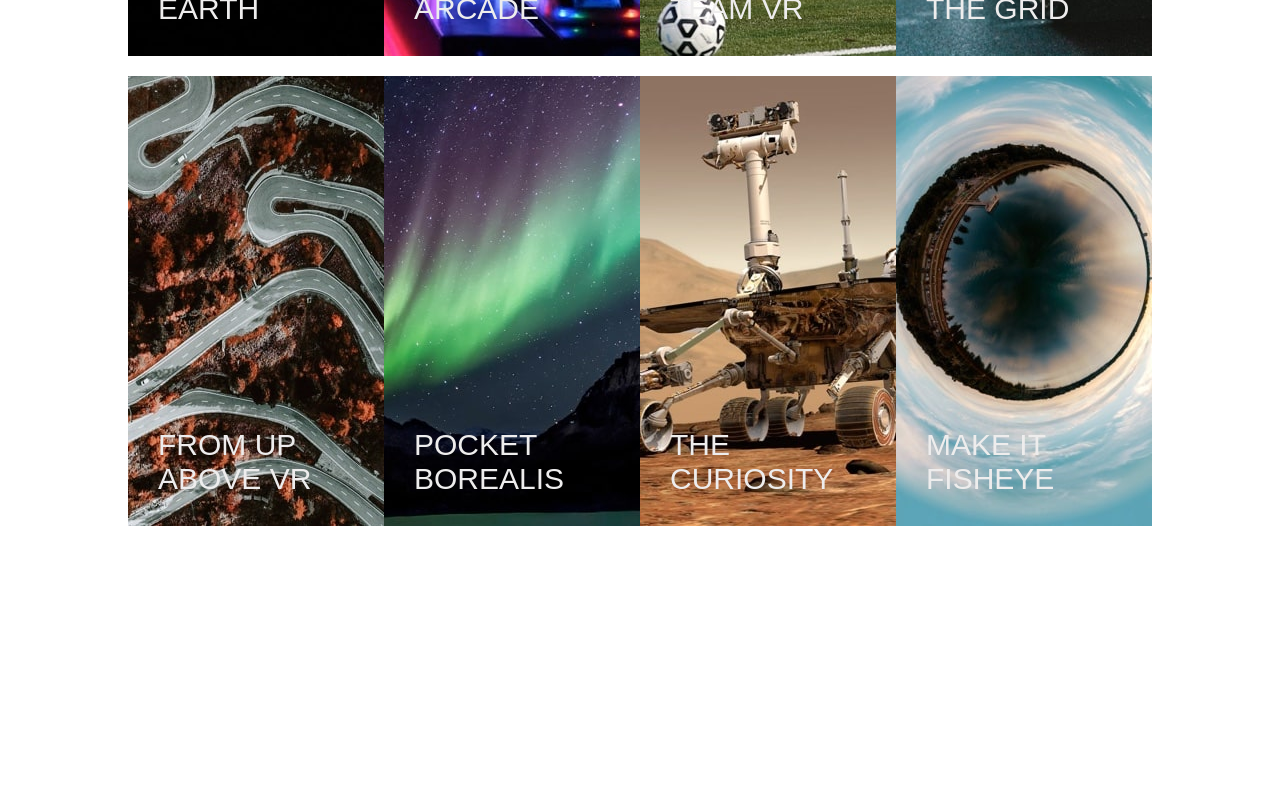
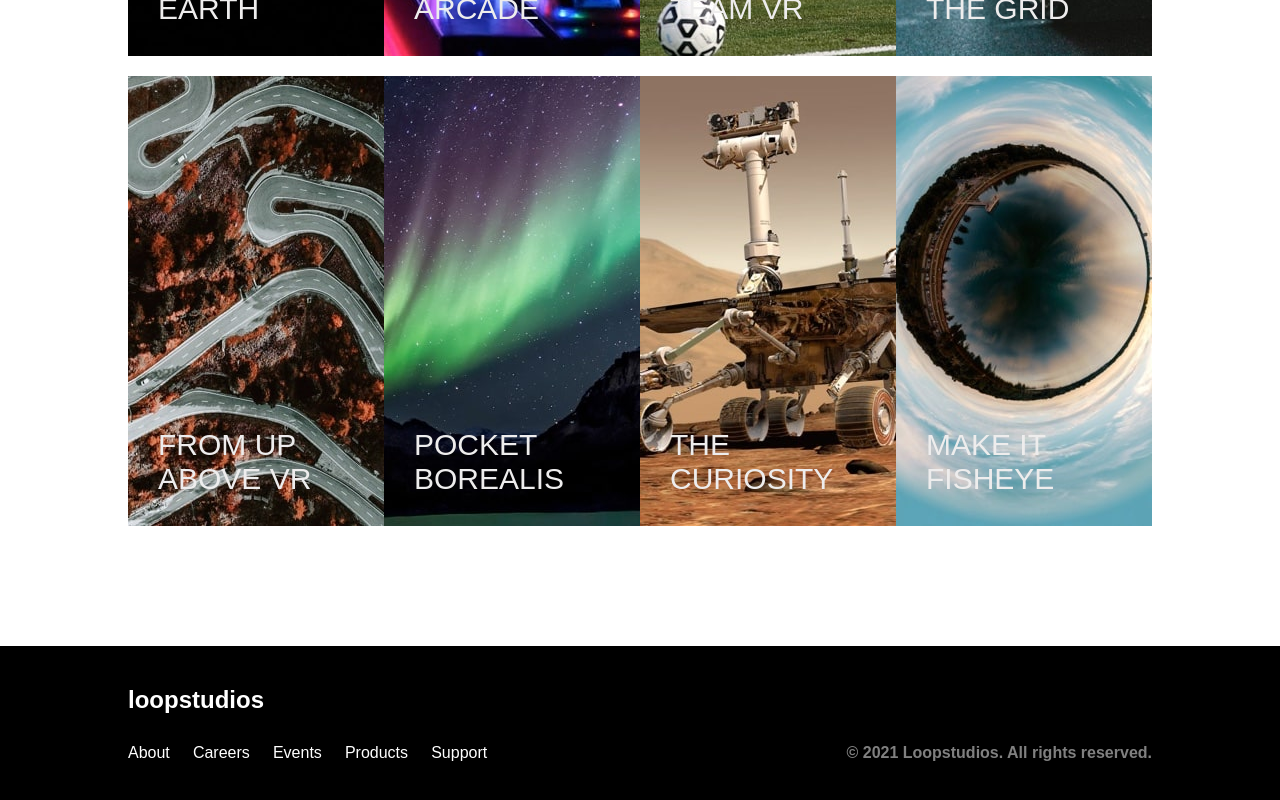
Before and after one commit to amansour13/loopstudios-webpage-design, a React (Create React App) app: page / in a window 1280 px wide. Shown: the part 1570-2370 px from the top of the page. Before the commit the page ends 2216 px from the top, so only its background shows below. Built offline with nearby package versions, Linux system fonts and the light colour scheme.

Commit message:
add footer

```diff
--- a/package.json
+++ b/package.json
@@ -3,6 +3,9 @@
   "version": "0.1.0",
   "private": true,
   "dependencies": {
+    "@fortawesome/fontawesome-free": "^6.4.0",
+    "@fortawesome/free-brands-svg-icons": "^6.4.0",
+    "@fortawesome/react-fontawesome": "^0.2.0",
     "@testing-library/jest-dom": "^5.16.5",
     "@testing-library/react": "^13.4.0",
     "@testing-library/user-event": "^13.5.0",
--- a/src/App.css
+++ b/src/App.css
@@ -139,3 +139,21 @@ a:hover{
   font-size: 30px;
   font-weight: 200;
 }
+
+/* footer */
+
+.footer{
+  background-color: black;
+  color: white;
+  padding: 40px 10vw 10px 10vw;
+}
+
+.line{
+  display: flex;
+  justify-content: space-between;
+  margin-bottom: 30px;
+}
+
+.line h4{
+  color: gray;
+}
--- a/src/App.js
+++ b/src/App.js
@@ -8,6 +8,41 @@ import Image5 from './img/image-from-above.jpg';
 import Image6 from './img/image-pocket-borealis.jpg';
 import Image7 from './img/image-curiosity.jpg';
 import Image8 from './img/image-fisheye.jpg';
+// import { FontAwesomeIcon } from '@fortawesome/react-fontawesome';
+// import { faFacebook, faTwitter, faInstagram, faPinterest } from '@fortawesome/free-brands-svg-icons';
+
+// function SocialMediaIcons() {
+//   return (
+//     <div>
+//       <FontAwesomeIcon icon={faFacebook} />
+//       <FontAwesomeIcon icon={faTwitter} />
+//       <FontAwesomeIcon icon={faInstagram} />
+//       <FontAwesomeIcon icon={faPinterest} />
+//     </div>
+//   );
+// }
+
+
+function Footer(){
+  return(
+    <div className='footer'>
+      <div className='line'>
+        <h2>loopstudios</h2>
+        {/* <SocialMediaIcons /> */}
+      </div>
+      <div className='line'>
+        <ul>
+          <li><a href='#' className='pages'>About</a></li>
+          <li><a href='#' className='pages'>Careers</a></li>
+          <li><a href='#' className='pages'>Events</a></li>
+          <li><a href='#' className='pages'>Products</a></li>
+          <li><a href='#' className='pages'>Support</a></li>
+        </ul>
+        <h4>© 2021 Loopstudios. All rights reserved.</h4>
+      </div>
+    </div>
+  );
+}
 
 function Card(props) {
   return (
@@ -79,6 +114,7 @@ function App() {
       </div>
     </div>
     <MainSection />
+    <Footer />
     </>
   );
 }
```
Also changed, not shown: 1 other file (tests, documents, lock files or other folders).
